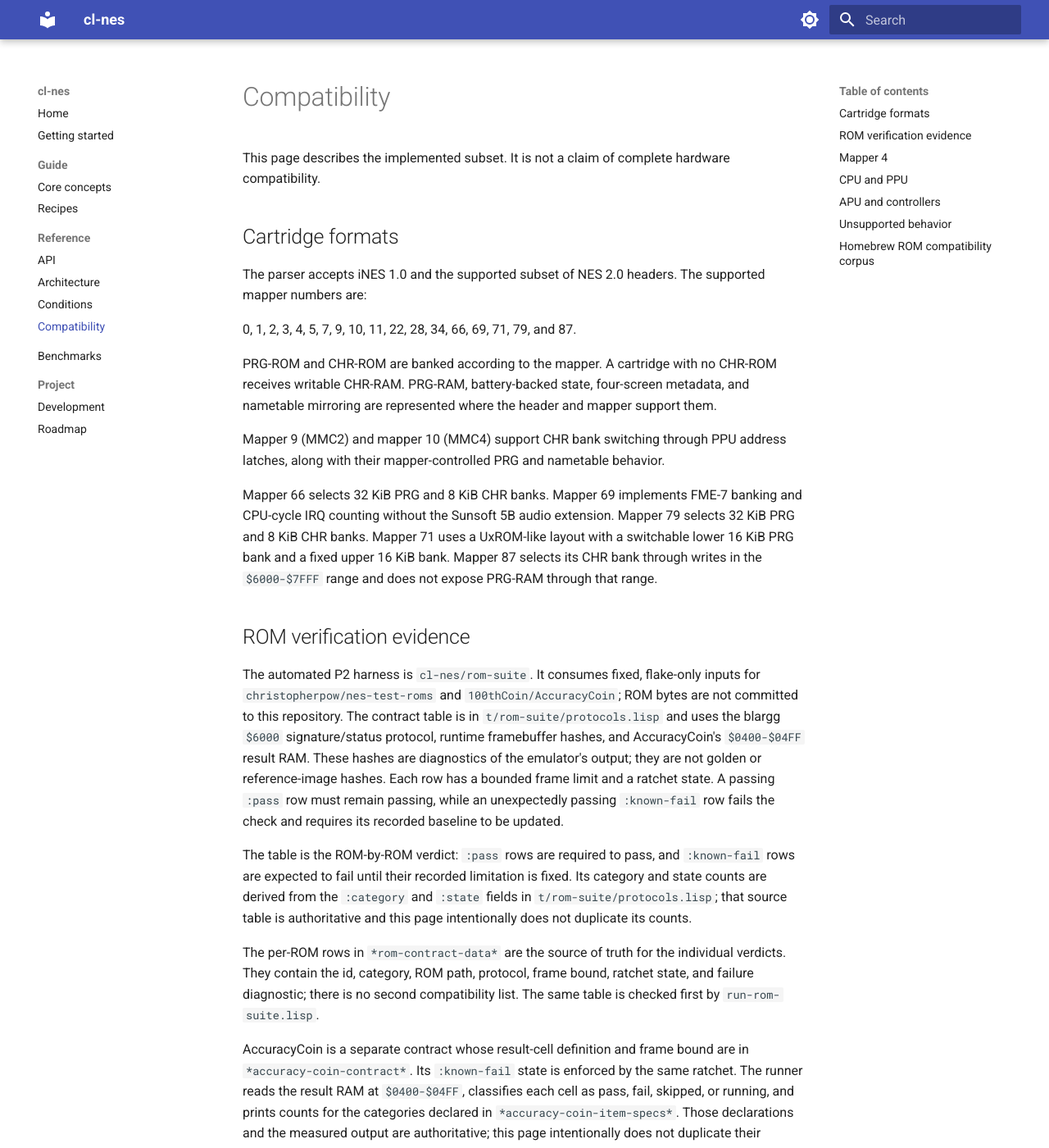
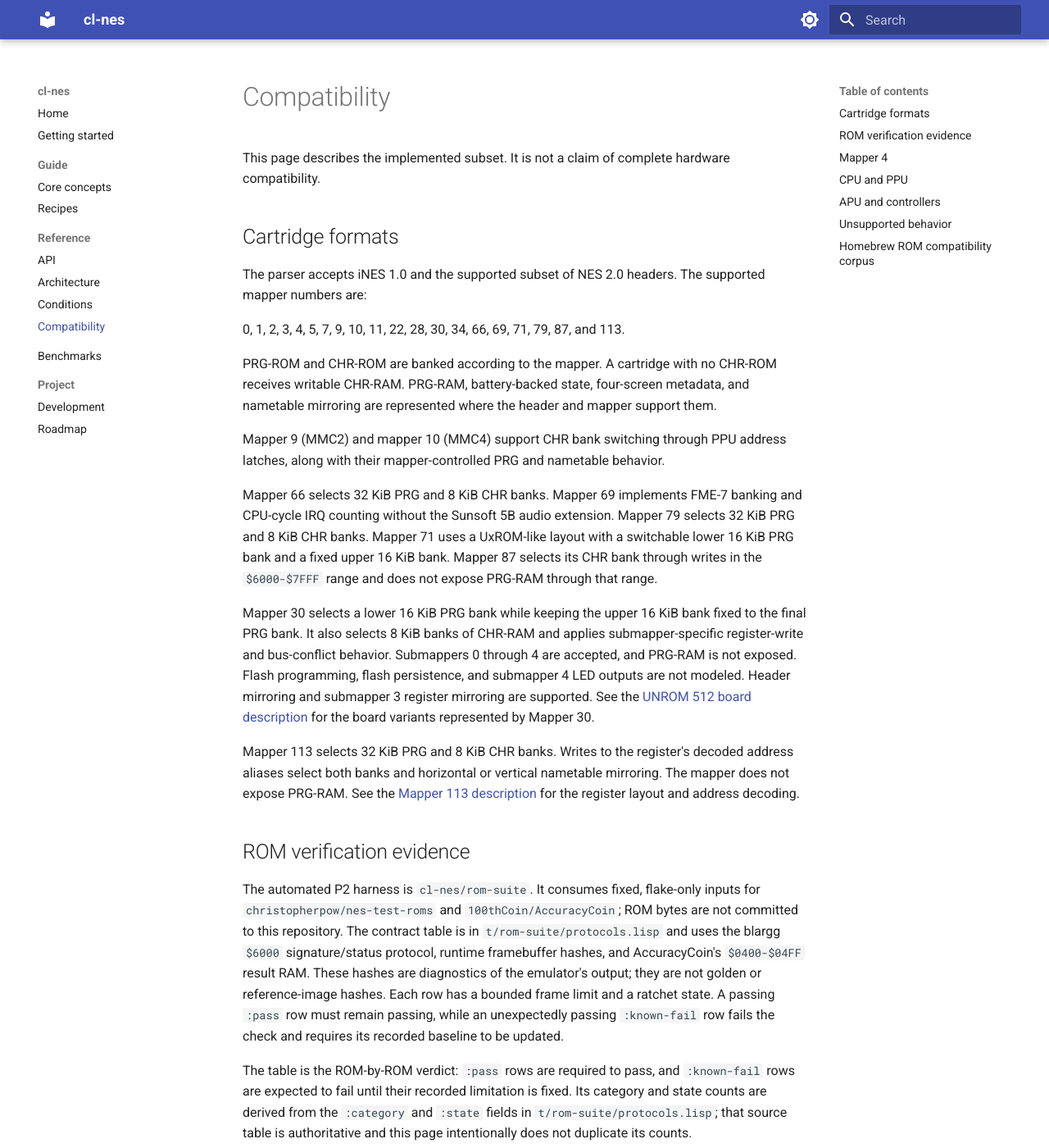
Before and after one commit to nerima-lisp/cl-nes, an MkDocs documentation site: the page built from docs/src/reference/compatibility.md, in a window 1280 px wide and 1400 px high. Shown: the whole window at 82% size. Built offline with MkDocs 1.6.1 and Material for MkDocs 9.7.7, drawn with Linux system fonts in a browser that asks for light colours.

Commit message:
feat(cartridge): support mappers 30 and 113
The compatibility corpus includes both boards, so add their banking and mirroring behavior to the cartridge core.

Sources: https://www.nesdev.org/wiki/UNROM512; https://www.nesdev.org/wiki/INES_Mapper_113

```diff
--- a/docs/src/reference/compatibility.md
+++ b/docs/src/reference/compatibility.md
@@ -8,7 +8,7 @@ hardware compatibility.
 The parser accepts iNES 1.0 and the supported subset of NES 2.0 headers. The
 supported mapper numbers are:
 
-0, 1, 2, 3, 4, 5, 7, 9, 10, 11, 22, 28, 34, 66, 69, 71, 79, and 87.
+0, 1, 2, 3, 4, 5, 7, 9, 10, 11, 22, 28, 30, 34, 66, 69, 71, 79, 87, and 113.
 
 PRG-ROM and CHR-ROM are banked according to the mapper. A cartridge with no
 CHR-ROM receives writable CHR-RAM. PRG-RAM, battery-backed state, four-screen
@@ -24,6 +24,21 @@ Mapper 79 selects 32 KiB PRG and 8 KiB CHR banks. Mapper 71 uses a UxROM-like
 layout with a switchable lower 16 KiB PRG bank and a fixed upper 16 KiB bank.
 Mapper 87 selects its CHR bank through writes in the `$6000-$7FFF` range and
 does not expose PRG-RAM through that range.
+
+Mapper 30 selects a lower 16 KiB PRG bank while keeping the upper 16 KiB bank
+fixed to the final PRG bank. It also selects 8 KiB banks of CHR-RAM and applies
+submapper-specific register-write and bus-conflict behavior. Submappers 0
+through 4 are accepted, and PRG-RAM is not exposed. Flash programming, flash
+persistence, and submapper 4 LED outputs are not modeled. Header mirroring and
+submapper 3 register mirroring are supported. See the [UNROM 512 board
+description](https://www.nesdev.org/wiki/UNROM512) for the board variants
+represented by Mapper 30.
+
+Mapper 113 selects 32 KiB PRG and 8 KiB CHR banks. Writes to the register's
+decoded address aliases select both banks and horizontal or vertical nametable
+mirroring. The mapper does not expose PRG-RAM. See the [Mapper 113
+description](https://www.nesdev.org/wiki/INES_Mapper_113) for the register
+layout and address decoding.
 
 ## ROM verification evidence
 
```
Also changed, not shown: README.md, 14 other files.
